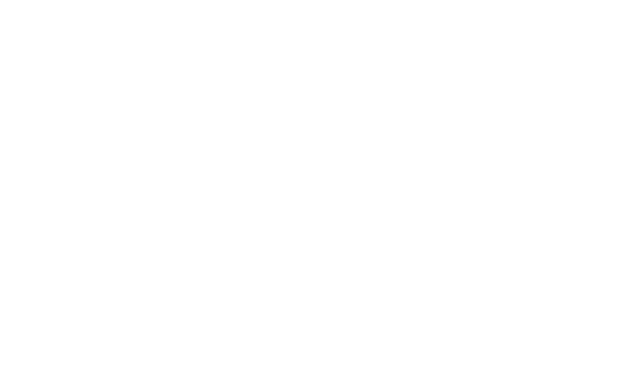
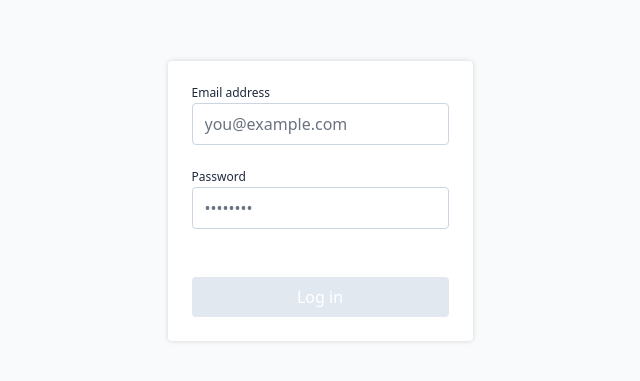
Before and after one commit to chaoka/angular-bp-tailwind-boilerplate, an Angular app: page / in a window 1280 px wide. Shown: the part 199-580 px from the top of the page, without its empty margins (320-960 px from the left). Built offline with nearby package versions, Linux system fonts and the light colour scheme.

Commit message:
feat: :sparkles: add login page, tailwind & forms, class sort

```diff
--- a/package.json
+++ b/package.json
@@ -33,6 +33,7 @@
     "@angular-eslint/template-parser": "17.2.1",
     "@angular/cli": "^17.2.0",
     "@angular/compiler-cli": "^17.2.0",
+    "@tailwindcss/forms": "^0.5.7",
     "@typescript-eslint/eslint-plugin": "6.19.0",
     "@typescript-eslint/parser": "6.19.0",
     "eslint": "^8.56.0",
@@ -45,6 +46,7 @@
     "prettier": "^3.2.5",
     "prettier-eslint": "^16.3.0",
     "prettier-plugin-organize-imports": "^3.2.4",
+    "prettier-plugin-tailwindcss": "^0.5.11",
     "tailwindcss": "^3.4.1",
     "typescript": "~5.3.2"
   },
--- a/src/app/app.routes.ts
+++ b/src/app/app.routes.ts
@@ -1,3 +1,15 @@
 import { Routes } from '@angular/router'
 
-export const routes: Routes = []
+export const routes: Routes = [
+  {
+    path: '',
+    loadComponent: () =>
+      import('./pages/login-page/login-page.component').then(
+        (c) => c.LoginPageComponent,
+      ),
+  },
+  {
+    path: '**',
+    redirectTo: '',
+  },
+]
--- /dev/null
+++ b/src/app/pages/login-page/login-page.component.html
@@ -0,0 +1,31 @@
+<div class="flex h-dvh items-center justify-center p-6">
+  <form
+    (ngSubmit)="submit()"
+    class="flex flex-col rounded bg-white p-6 shadow-[0_0_5px] shadow-black/15 [&>*]:rounded [&>input:focus:invalid]:ring-rose-400 [&>input:focus]:border-cyan-500 [&>input:focus]:ring-1 [&>input:focus]:ring-cyan-500 [&>input:invalid]:border-rose-400 [&>input]:w-full [&>input]:border-slate-300 [&>label]:text-xs"
+    [formGroup]="form"
+    novalidate
+  >
+    <label for="email">Email address</label>
+    <input
+      formControlName="email"
+      class="mb-6 mt-0.5"
+      placeholder="you@example.com"
+      type="email"
+    />
+    <label for="password">Password</label>
+
+    <input
+      class="mb-12 mt-0.5"
+      placeholder="••••••••"
+      formControlName="password"
+      type="password"
+      minlength="8"
+    />
+    <button
+      [disabled]="form.invalid"
+      class="from-blue-500 to-violet-600 py-2 text-white hover:from-blue-700 hover:to-violet-800 enabled:bg-gradient-to-r disabled:bg-slate-200"
+    >
+      Log in
+    </button>
+  </form>
+</div>
--- /dev/null
+++ b/src/app/pages/login-page/login-page.component.ts
@@ -0,0 +1,24 @@
+import { ChangeDetectionStrategy, Component, inject } from '@angular/core'
+import {
+  NonNullableFormBuilder,
+  ReactiveFormsModule,
+  Validators,
+} from '@angular/forms'
+
+@Component({
+  selector: 'app-login-page',
+  standalone: true,
+  imports: [ReactiveFormsModule],
+  templateUrl: './login-page.component.html',
+  changeDetection: ChangeDetectionStrategy.OnPush,
+})
+export class LoginPageComponent {
+  form = inject(NonNullableFormBuilder).group({
+    email: ['', [Validators.required, Validators.email]],
+    password: [null, [Validators.required, Validators.minLength(8)]],
+  })
+
+  submit() {
+    console.log(this.form.value)
+  }
+}
--- a/src/index.html
+++ b/src/index.html
@@ -8,6 +8,6 @@
     <link rel="icon" type="image/x-icon" href="favicon.ico" />
   </head>
   <body>
-    <app-root></app-root>
+    <app-root />
   </body>
 </html>
--- a/src/styles.sass
+++ b/src/styles.sass
@@ -1,3 +1,6 @@
 @tailwind base
 @tailwind components
 @tailwind utilities
+
+body
+    @apply antialiased font-medium text-slate-800 bg-slate-50 dark:bg-slate-900
--- a/tailwind.config.js
+++ b/tailwind.config.js
@@ -4,5 +4,7 @@
   theme: {
     extend: {},
   },
-  plugins: [],
+  plugins: [
+    require('@tailwindcss/forms'),
+  ],
 }
```
Also changed, not shown: 2 other files (tests, documents, lock files or other folders).
